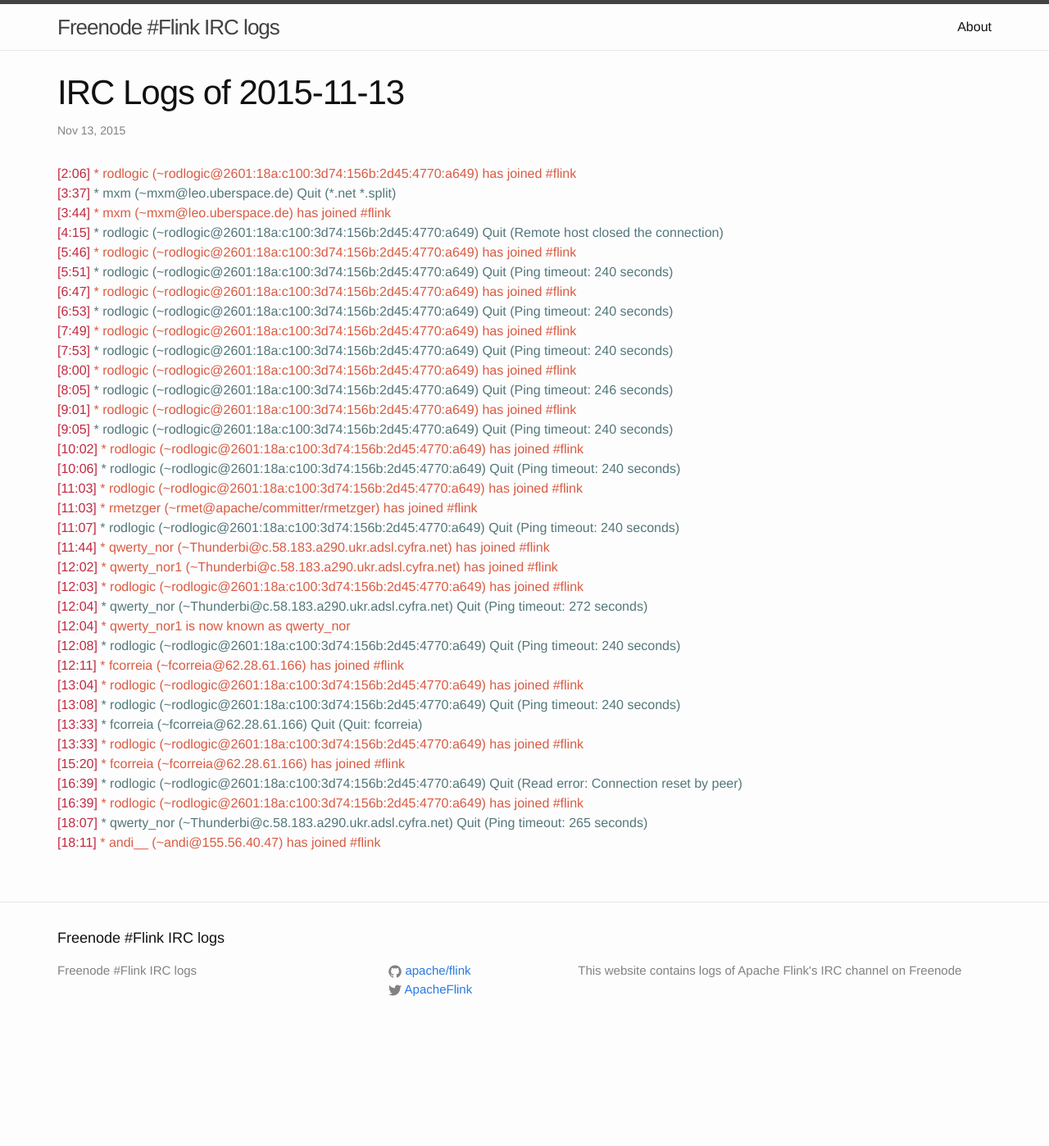
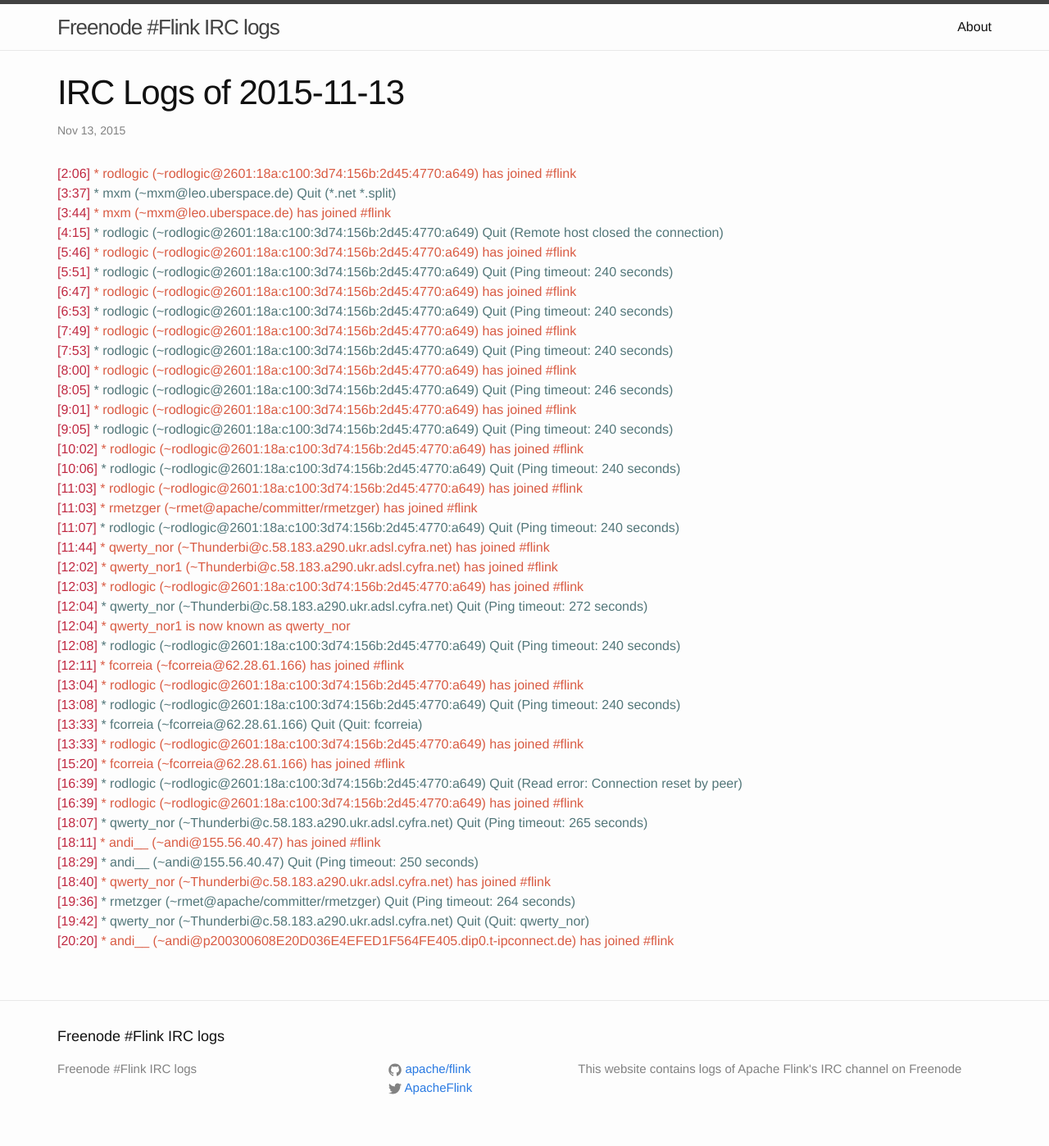
Before and after one commit to flink-irc-logs/flink-irc-logs.github.io, a Jekyll site: the page built from _posts/2015-11-13-logs.markdown, in a window 1280 px wide. Shown: the whole page at 82% size. Built offline with Jekyll 4.4.1, drawn with Linux system fonts in a browser that asks for light colours; before the commit the page ends 1278 px from its top, so only the background shows below that.

Commit message:
Update of the logs on Fri Nov 13 20:20:53 CET 2015

```diff
--- a/_posts/2015-11-13-logs.markdown
+++ b/_posts/2015-11-13-logs.markdown
@@ -39,3 +39,8 @@
 <span class="irc-date">[16:39]</span> <span class="irc-green">* rodlogic (~rodlogic@2601:18a:c100:3d74:156b:2d45:4770:a649) has joined #flink</span><br />
 <span class="irc-date">[18:07]</span> <span class="irc-navy">* qwerty_nor (~Thunderbi@c.58.183.a290.ukr.adsl.cyfra.net) Quit (Ping timeout: 265 seconds)</span><br />
 <span class="irc-date">[18:11]</span> <span class="irc-green">* andi__ (~andi@155.56.40.47) has joined #flink</span><br />
+<span class="irc-date">[18:29]</span> <span class="irc-navy">* andi__ (~andi@155.56.40.47) Quit (Ping timeout: 250 seconds)</span><br />
+<span class="irc-date">[18:40]</span> <span class="irc-green">* qwerty_nor (~Thunderbi@c.58.183.a290.ukr.adsl.cyfra.net) has joined #flink</span><br />
+<span class="irc-date">[19:36]</span> <span class="irc-navy">* rmetzger (~rmet@apache/committer/rmetzger) Quit (Ping timeout: 264 seconds)</span><br />
+<span class="irc-date">[19:42]</span> <span class="irc-navy">* qwerty_nor (~Thunderbi@c.58.183.a290.ukr.adsl.cyfra.net) Quit (Quit: qwerty_nor)</span><br />
+<span class="irc-date">[20:20]</span> <span class="irc-green">* andi__ (~andi@p200300608E20D036E4EFED1F564FE405.dip0.t-ipconnect.de) has joined #flink</span><br />
```
